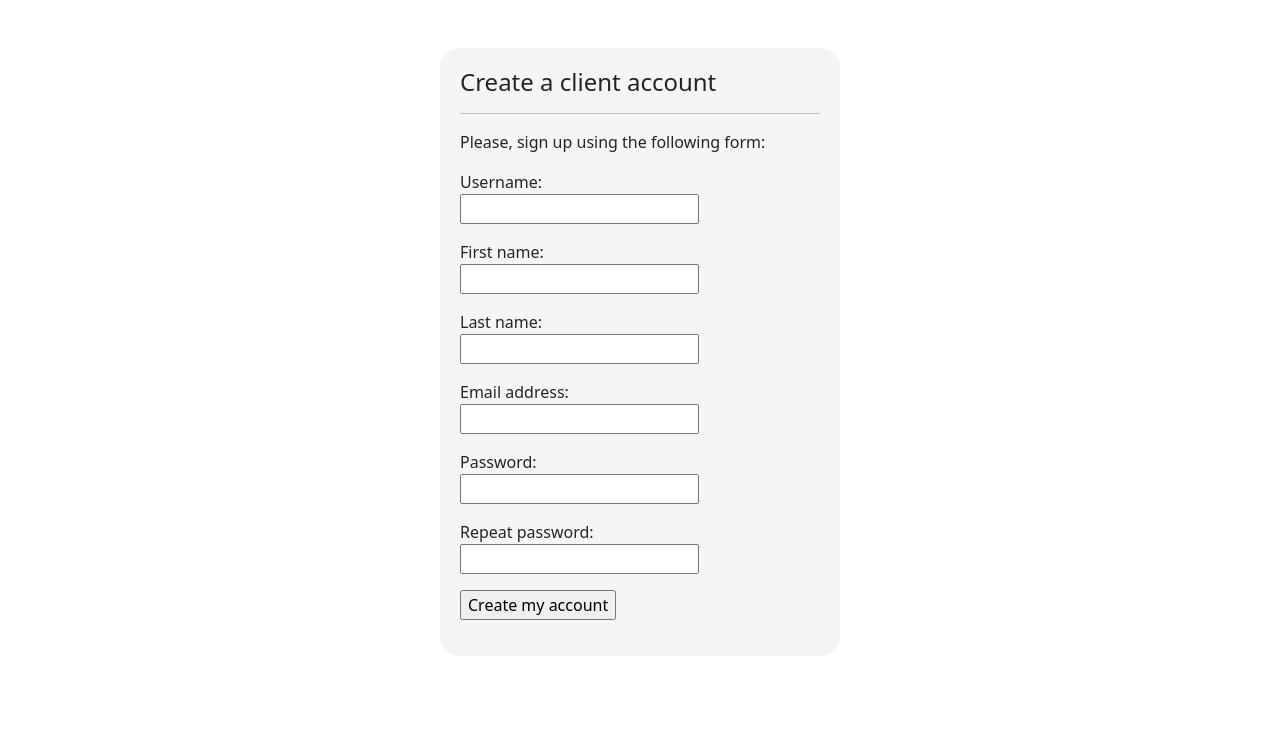
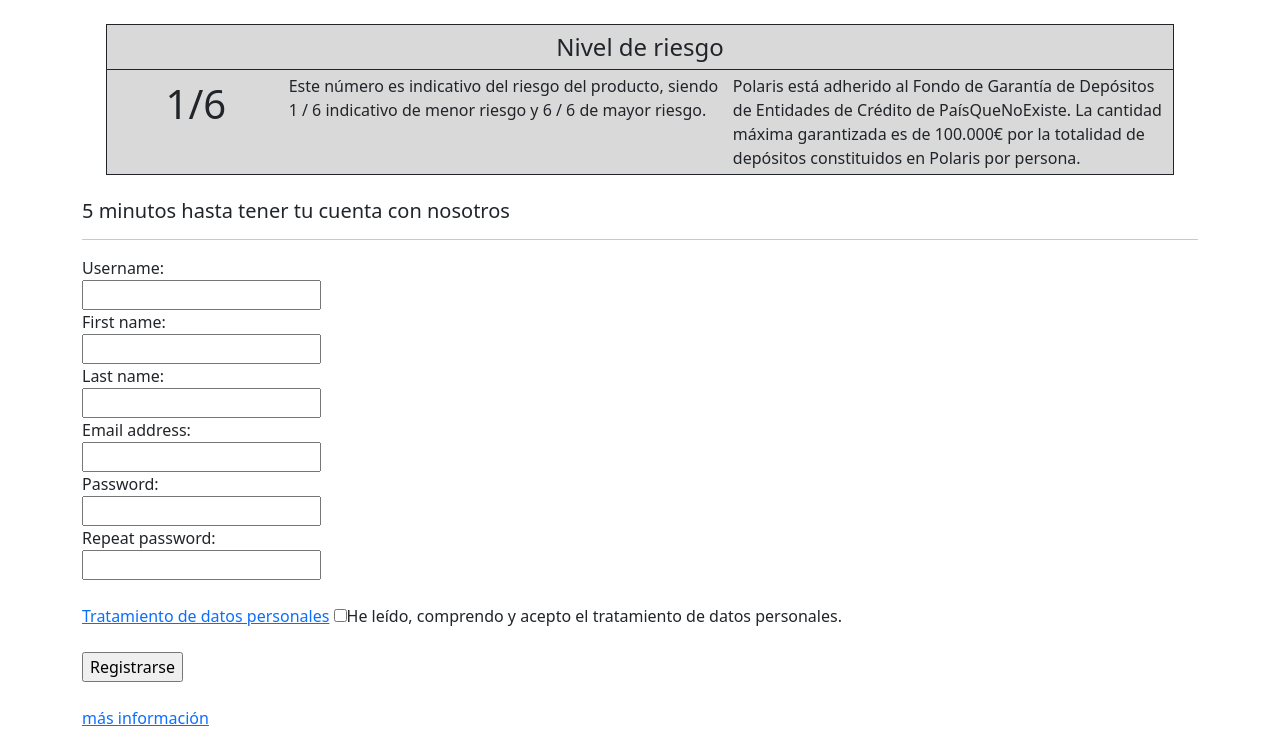
Before and after one commit to jaimelgc/polaris, a Django app: page /client/register/ in a window 1280 px wide. Shown: the part 244-974 px from the top of the page. Before the commit the page ends 864 px from the top, so only its background shows below. Run offline with Django 4.2, Linux system fonts and the light colour scheme; some libraries are stand-ins or nearby versions.

Commit message:
final register.html style to be added

```diff
--- a/client/templates/client/register.html
+++ b/client/templates/client/register.html
@@ -5,20 +5,36 @@
     {% include "header.html" %}
 {% endblock header %}
 
-
 {% block content %}
-  <!-- Formulario de registro -->
-  <div class="container">
-    <div class="container d-flex align-items-center justify-content-center h-100 mt-5">
-    <form action="{% url 'register' %}" method="post" class="col-12 col-md-6" id="register-form">
-        <div class="col-12">
-        <h4>Create a client account</h4><hr>
-        <p>Please, sign up using the following form:</p>
-            {{ user_form.as_p }}
-            {% csrf_token %}
-            <p><input type="submit" value="Create my account"></p>
-    </form>
+    <div class="container">
+        <!-- banner nivel de riesgo -->
+        <div class="row bg-lgt-gray border border-dark m-md-4 m-2">
+            <div class="col-12 text-center border-bottom border-dark fs-4 p-1">Nivel de riesgo</div>
+            <div class="col-2 d-flex justify-content-center fs-1 p-1">1/6</div>
+            <div class="col-md-5 col-10 p-1">Este número es indicativo del riesgo del producto, siendo 1 / 6 indicativo de menor riesgo y 6 / 6 de mayor riesgo.</div>
+            <div class="col-md-5 d-md-block d-none p-1">Polaris está adherido al Fondo de Garantía de Depósitos de Entidades de Crédito de PaísQueNoExiste. La cantidad máxima garantizada es de 100.000€ por la totalidad de depósitos constituidos en Polaris por persona.</div>
         </div>
     </div>
-</div>
+    <!-- Registro -->
+        <div class="container d-flex align-items-center justify-content-center">
+            <form method="post" class="col-12" id="register-form">
+                <div class="col-12">
+                    <h5>5 minutos hasta tener tu cuenta con nosotros</h5><hr>
+
+                    {% for field in user_form %}
+                        <div>
+                            {{ field.label_tag }} <br>
+                            {{ field }}
+                            {{ field.errors }}
+                        </div>
+                    {% endfor %}
+                    {% csrf_token %}
+                    <br>
+                    <a href="">Tratamiento de datos personales</a>
+                    <label for="privacy"> <input type="checkbox" name="privacy" id="privacy"><span>He leído, comprendo y acepto el tratamiento de datos personales.</span></label><br><br>
+                    <input type="submit" value="Registrarse" ><br><br>
+                    <a href="#">más información</a>
+                </div>
+            </form>
+        </div>
 {% endblock %}
--- a/guest/static/css/base.css
+++ b/guest/static/css/base.css
@@ -104,14 +104,7 @@ body{
     color: white;
 }
 
-.form-container {
-    display: flex;
-    flex-direction: column;
-    align-items: center;
-    justify-content: center;
-}
-
-#log-in-form, #email-form, #password-reset-form, #register-form {
+#log-in-form, #email-form, #password-reset-form {
     background-color: whitesmoke;
     border-radius: 20px;
     padding: 20px;
@@ -119,9 +112,9 @@ body{
 
 }
 
-#log-in-form label, #register-form label {
+#log-in-form label {
     display: inline-block;
-    width: 150px;
+    width: auto;
     text-align: left;
     margin-right: 10px;
 }
```
